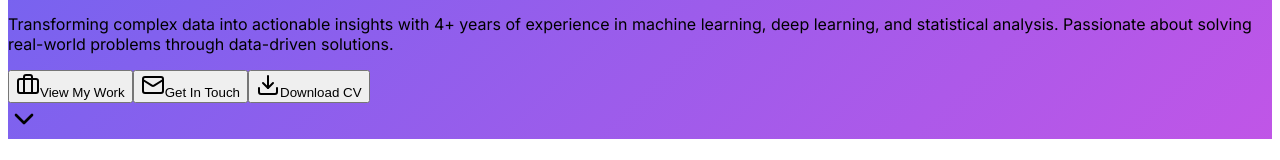
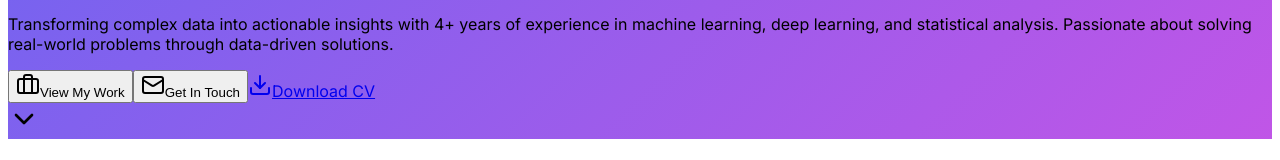
Before and after one commit to SwatiBGupta1110/swatis-data-science-portfolio, a React (Vite) app in the folder client/: page / in a window 1280 px wide. Shown: the part 482-642 px from the top of the page. Built offline with nearby package versions, Linux system fonts and the light colour scheme.

Commit message:
Update hero.tsx

```diff
--- a/client/src/components/sections/hero.tsx
+++ b/client/src/components/sections/hero.tsx
@@ -62,12 +62,19 @@ const Hero = () => {
               Get In Touch
             </Button>
             <Button
+                asChild
                 variant="outline"
-              onClick={handleDownloadCV}
                 className="border-2 border-white text-white px-8 py-3 rounded-full font-semibold hover:bg-white hover:text-primary transition-colors"
+              >
+                <a
+                  href="https://raw.githubusercontent.com/SwatiBGupta1110/swatis-data-science-portfolio/main/client/public/Swati_Gupta_CV.pdf"
+                  target="_blank"
+                  rel="noopener noreferrer"
+                  className="flex items-center"
                 >
                   <Download className="mr-2 h-4 w-4" />
                   Download CV
+                </a>
               </Button>
           </div>
         </div>
```
Lines whose indentation alone changed are shown as unchanged.
